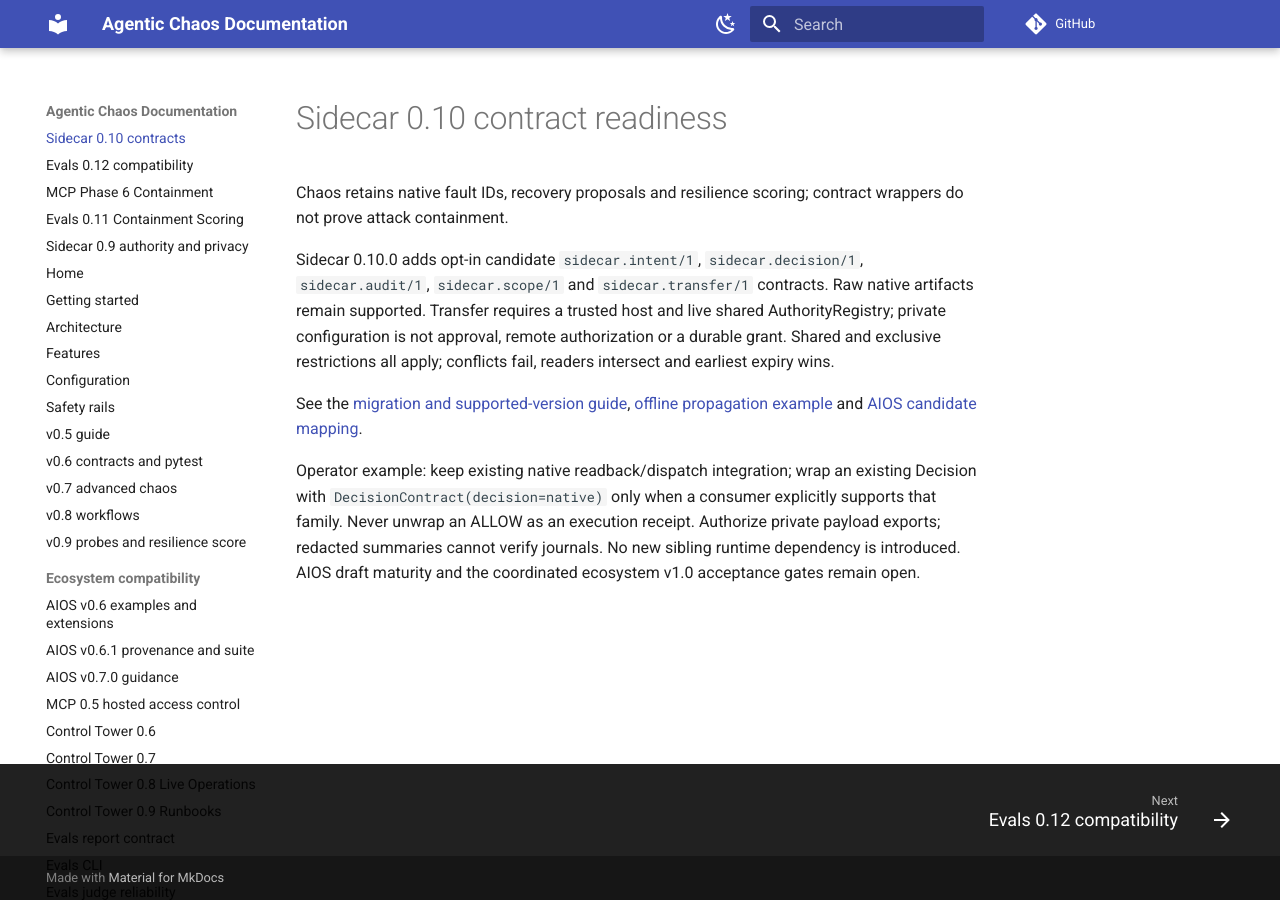
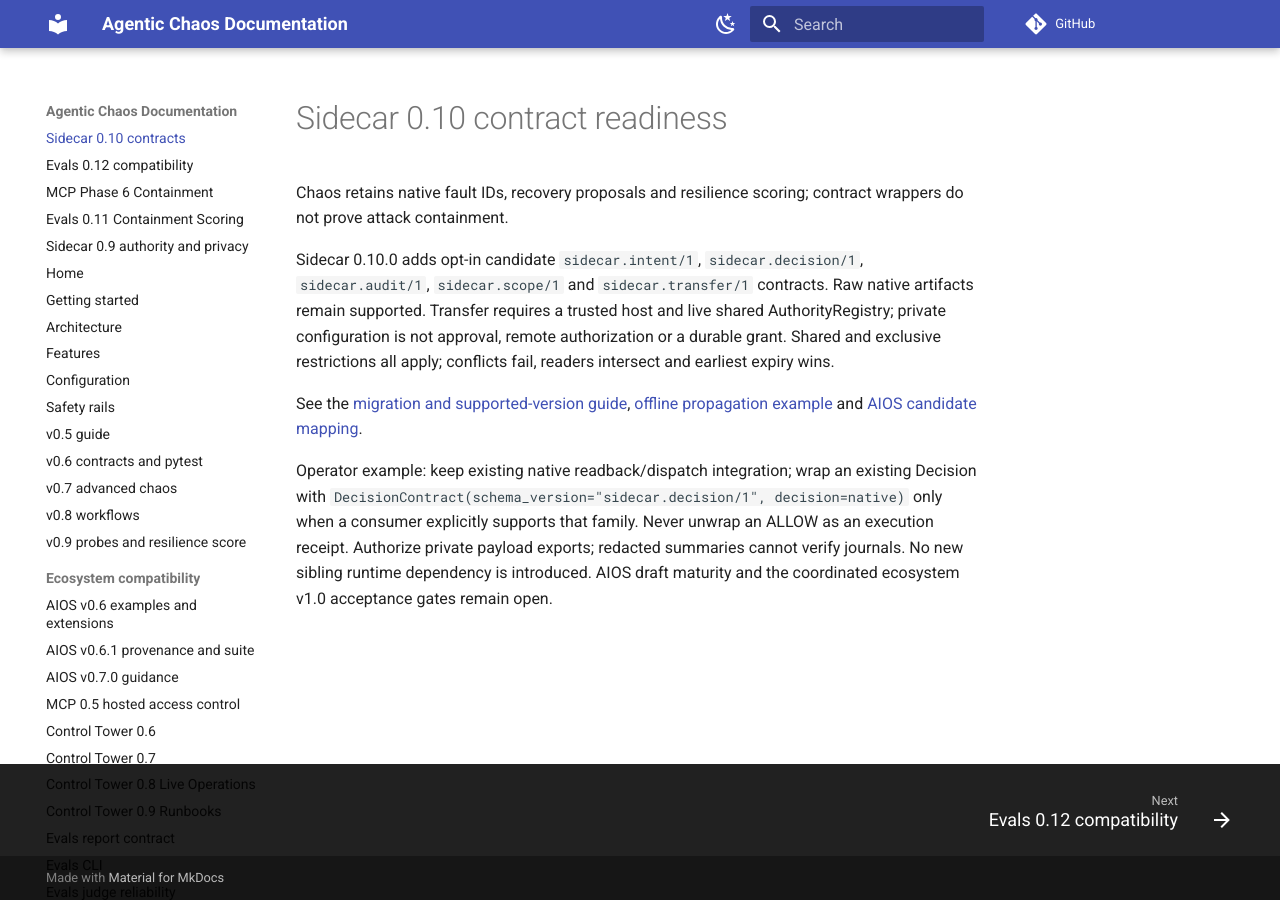
Before and after one commit to DeepAgentLabs/agentic-chaos, an MkDocs documentation site: the page built from docs/sidecar-0.10.md, in a window 1280 px wide. Built offline with MkDocs 1.6.1 and Material for MkDocs 9.7.7, drawn with Linux system fonts in a browser that asks for light colours; comment, search, counter and statistics services are not loaded.

Commit message:
docs(contracts): use explicit Sidecar schema marker in migration example

```diff
--- a/docs/sidecar-0.10.md
+++ b/docs/sidecar-0.10.md
@@ -14,7 +14,7 @@ See the [migration and supported-version guide](https://github.com/DeepAgentLabs
 and [AIOS candidate mapping](https://github.com/DeepAgentLabs/ai-operations-spec/tree/main/drafts/sidecar-contracts-v1).
 
 Operator example: keep existing native readback/dispatch integration; wrap an
-existing Decision with `DecisionContract(decision=native)` only when a consumer
+existing Decision with `DecisionContract(schema_version="sidecar.decision/1", decision=native)` only when a consumer
 explicitly supports that family. Never unwrap an ALLOW as an execution receipt.
 Authorize private payload exports; redacted summaries cannot verify journals.
 No new sibling runtime dependency is introduced. AIOS draft maturity and the
```
